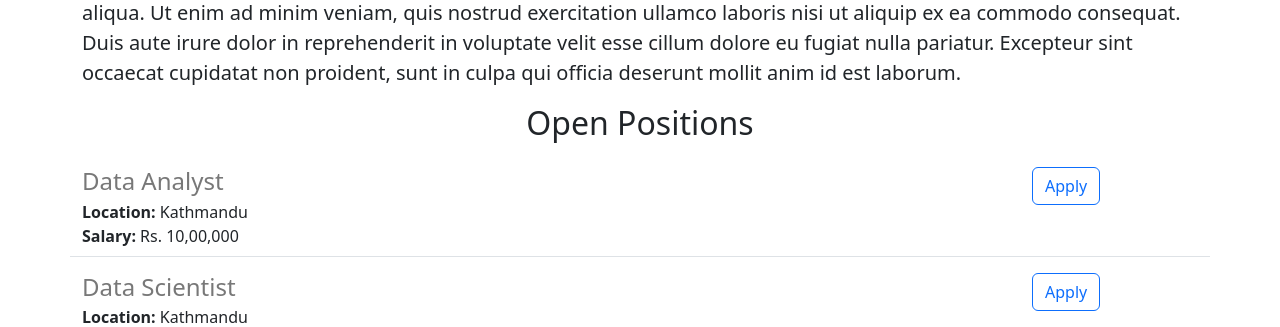
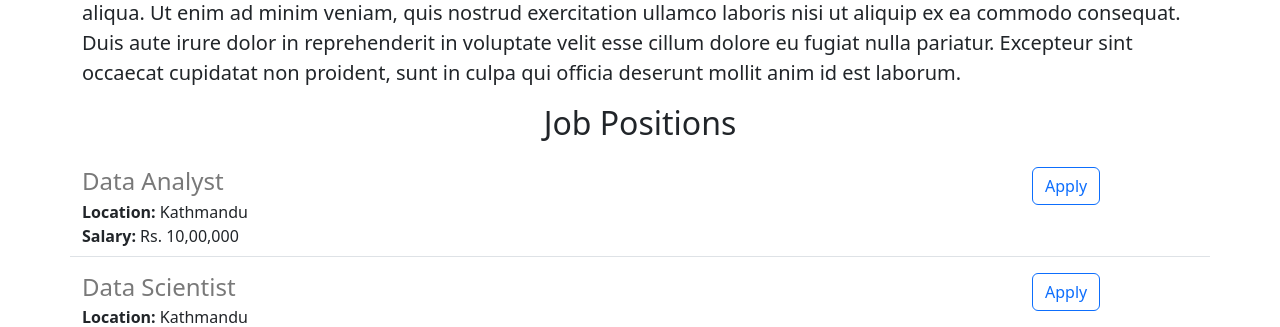
Before and after one commit to joshuashumshere/jovian-careers-website-v2, a Flask app: page / in a window 1280 px wide. Shown: the part 494-821 px from the top of the page. Run offline with Flask 3, Linux system fonts and the light colour scheme.

Commit message:
Made some stylistic changes

```diff
--- a/templates/home_css_bootstrap.html
+++ b/templates/home_css_bootstrap.html
@@ -22,7 +22,7 @@
       <p class="lead">
           Lorem ipsum dolor sit amet, consectetur adipiscing elit, sed do eiusmod tempor incididunt ut labore et dolore magna aliqua. Ut enim ad minim veniam, quis nostrud exercitation ullamco laboris nisi ut aliquip ex ea commodo consequat. Duis aute irure dolor in reprehenderit in voluptate velit esse cillum dolore eu fugiat nulla pariatur. Excepteur sint occaecat cupidatat non proident, sunt in culpa qui officia deserunt mollit anim id est laborum.
       </p>
-      <h2 class="text-center mt-2 mb-4">Open Positions</h3>
+      <h2 class="text-center mt-2 mb-4">Job Positions</h3>
       <p>
         <!-- insert dynamic data using flask from main.py -->
         {% for job in jobs%}
--- a/templates/jobitem.html
+++ b/templates/jobitem.html
@@ -2,7 +2,7 @@
   <!-- remeber to put the div class in a row and split it into two columns with 9 and 3 across -->
   <div class="col-10">
     <h4
-style="color:rgb(120,120,120); margin-bottom:4px;">{{job['title']}}
+style="color:rgb(121,121,121); margin-bottom:4px;">{{job['title']}}
     </h4>
     <div>
       <b>Location:</b> {{job['location']}}
```
